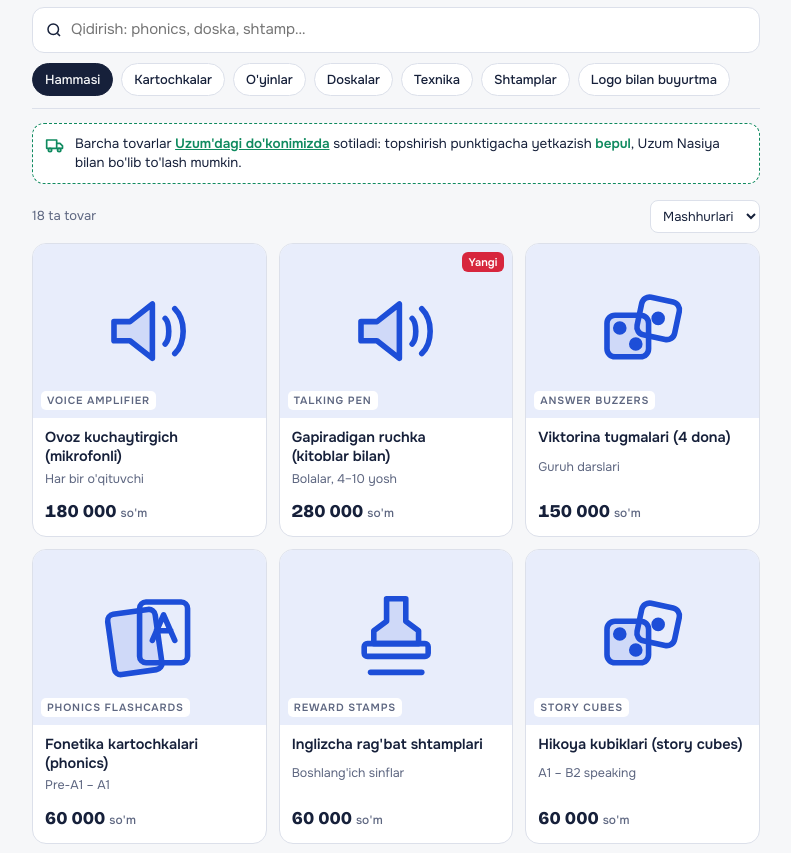
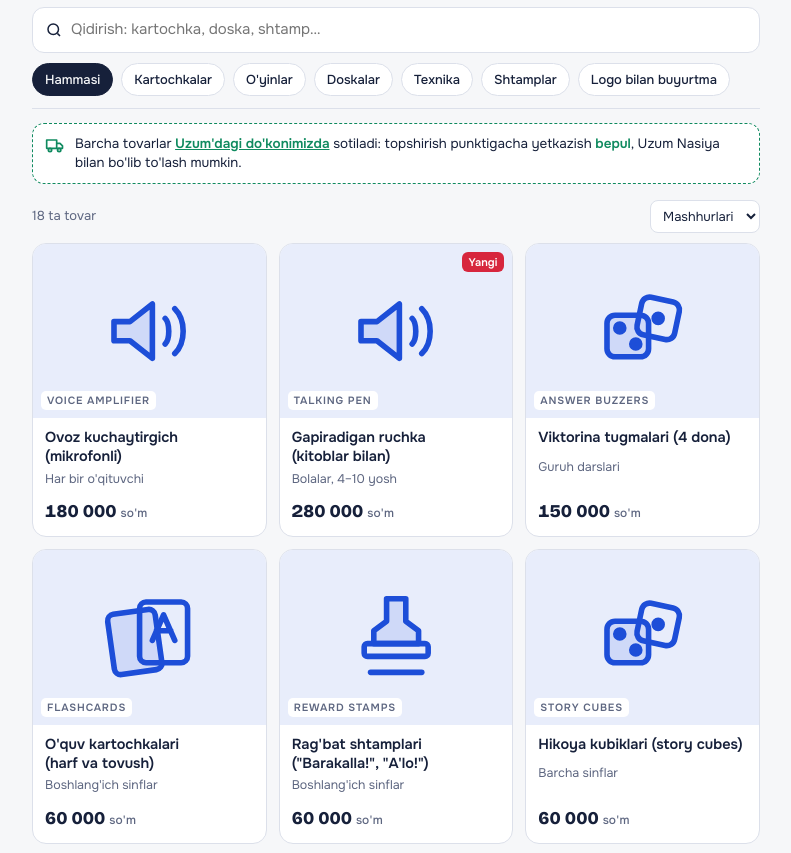
Before and after one commit to feruz199328/dokon, a plain HTML site: page index.html in a window 1280 px wide. Shown: the part 61-914 px from the top of the page, without its empty margins (244-1035 px from the left). Drawn offline with nearby package versions, Linux system fonts and the light colour scheme.

Commit message:
Add files via upload

```diff
--- a/index.html
+++ b/index.html
@@ -157,7 +157,7 @@ form.co{display:grid;gap:10px}
     </div>
     <label class="search" for="q">
       <svg width="18" height="18" viewBox="0 0 24 24" fill="none" stroke="currentColor" stroke-width="2" aria-hidden="true"><circle cx="11" cy="11" r="7"/><path d="m20 20-3.5-3.5"/></svg>
-      <input id="q" type="search" placeholder="Qidirish: phonics, doska, shtamp…" autocomplete="off">
+      <input id="q" type="search" placeholder="Qidirish: kartochka, doska, shtamp…" autocomplete="off">
     </label>
     <div class="chips" id="chips" role="group" aria-label="Toifalar"></div>
   </header>
@@ -196,29 +196,29 @@ const PRODUCTS = [
   {id:"amp",   cat:"audio", type:"uzum", pop:1,  name:"Ovoz kuchaytirgich (mikrofonli)", en:"Voice amplifier", price:180000, for:"Har bir o'qituvchi",
    desc:"Kun bo'yi gapiradigan o'qituvchi uchun. Ovozni kuchaytiradi, tomoqni charchatmaydi.", points:["Bosh yoki belga taqiladigan mikrofon","Zaryadi 8–10 soatga yetadi","Musiqa va audio darslar uchun ham"], uzum:"", img:""},
   {id:"pen",   cat:"audio", type:"uzum", pop:2,  name:"Gapiradigan ruchka (kitoblar bilan)", en:"Talking pen", price:280000, for:"Bolalar, 4–10 yosh", tag:"Yangi",
-   desc:"Ruchkani kitobdagi rasmga tegizsangiz, so'zni to'g'ri talaffuz bilan o'qib beradi.", points:["Kitoblar to'plami bilan","Talaffuzni mustaqil mashq qilish","Uyga vazifa uchun qulay"], uzum:"", img:""},
+   desc:"Ruchkani kitobdagi rasmga tegizsangiz, matnni ovoz chiqarib o'qib beradi. Bolalar mustaqil o'rganadi.", points:["Kitoblar to'plami bilan","Mustaqil o'qish va mashq","Uyga vazifa uchun qulay"], uzum:"", img:""},
   {id:"buzz",  cat:"games", type:"uzum", pop:3,  name:"Viktorina tugmalari (4 dona)", en:"Answer buzzers", price:150000, for:"Guruh darslari",
-   desc:"Kim birinchi bosdi — tovush va chiroq bilan ko'rsatadi. Vocabulary va quiz o'yinlari uchun.", points:["4 ta jamoa uchun","Batareyada ishlaydi","Darsni musobaqaga aylantiradi"], uzum:"", img:""},
-  {id:"phon",  cat:"cards", type:"uzum", pop:4,  name:"Fonetika kartochkalari (phonics)", en:"Phonics flashcards", price:60000, for:"Pre-A1 – A1",
-   desc:"Harf-tovush moslashuvini o'rgatish uchun rasmli kartochkalar.", points:["Har bir harf va tovush birikmasi","Ikki tomonlama: rasm va so'z","Sinf oldida ko'rsatish uchun katta o'lcham"], uzum:"", img:""},
-  {id:"stampE",cat:"stationery", type:"uzum", pop:5, name:"Inglizcha rag'bat shtamplari", en:"Reward stamps", price:60000, for:"Boshlang'ich sinflar",
-   desc:"\"Good job!\", \"Excellent!\", \"Well done!\" — daftar tekshirishda bolalarni rag'batlantiradi.", points:["Bir nechta dizayn to'plamda","O'zi bo'yaladigan shtamp","Rangli siyoh"], uzum:"", img:""},
-  {id:"cubes", cat:"games", type:"uzum", pop:6,  name:"Hikoya kubiklari (story cubes)", en:"Story cubes", price:60000, for:"A1 – B2 speaking",
-   desc:"Kubiklarni tashlang va rasmlar asosida hikoya tuzing. Speaking darsi uchun eng oson faoliyat.", points:["Har darajaga mos","Juft va guruh ishi uchun","Cho'ntakka sig'adi"], uzum:"", img:""},
+   desc:"Kim birinchi bosdi — tovush va chiroq bilan ko'rsatadi. Viktorina va bilimlar bellashuvi uchun.", points:["4 ta jamoa uchun","Batareyada ishlaydi","Darsni musobaqaga aylantiradi"], uzum:"", img:""},
+  {id:"phon",  cat:"cards", type:"uzum", pop:4,  name:"O'quv kartochkalari (harf va tovush)", en:"Flashcards", price:60000, for:"Boshlang'ich sinflar",
+   desc:"Harflar, so'zlar va tushunchalarni o'rgatish uchun rasmli kartochkalar.", points:["Harflar, raqamlar va rasmlar","Ikki tomonlama: rasm va so'z","Sinf oldida ko'rsatish uchun katta o'lcham"], uzum:"", img:""},
+  {id:"stampE",cat:"stationery", type:"uzum", pop:5, name:"Rag'bat shtamplari (\"Barakalla!\", \"A'lo!\")", en:"Reward stamps", price:60000, for:"Boshlang'ich sinflar",
+   desc:"\"Barakalla!\", \"A'lo!\", \"Zo'r!\" — daftar tekshirishda bolalarni rag'batlantiradi.", points:["Bir nechta dizayn to'plamda","O'zi bo'yaladigan shtamp","Rangli siyoh"], uzum:"", img:""},
+  {id:"cubes", cat:"games", type:"uzum", pop:6,  name:"Hikoya kubiklari (story cubes)", en:"Story cubes", price:60000, for:"Barcha sinflar",
+   desc:"Kubiklarni tashlang va rasmlar asosida hikoya tuzing. Nutq o'stirish va ijodiy fikrlash uchun eng oson mashg'ulot.", points:["Har yoshga mos","Juft va guruh ishi uchun","Cho'ntakka sig'adi"], uzum:"", img:""},
   {id:"pult",  cat:"audio", type:"uzum", pop:7,  name:"Prezentatsiya pulti (lazerli)", en:"Wireless presenter", price:90000, for:"Slayd bilan dars o'tadiganlar",
    desc:"Slaydlarni sinf ichida yurib almashtiring, lazer bilan ko'rsating.", points:["USB orqali ulanadi, sozlash shart emas","10 metrgacha masofa","PowerPoint va Google Slides bilan ishlaydi"], uzum:"", img:""},
-  {id:"cvc",   cat:"cards", type:"uzum", pop:8,  name:"CVC so'z kubiklari", en:"CVC word blocks", price:70000, for:"Pre-A1",
-   desc:"Aylanadigan kubiklardan cat, dog, pen kabi uch harfli so'zlar yasaladi.", points:["O'qishni o'rgatish uchun","Yog'och kubiklar","Mustaqil mashq qilish uchun"], uzum:"", img:""},
+  {id:"cvc",   cat:"cards", type:"uzum", pop:8,  name:"So'z yasash kubiklari", en:"Word blocks", price:70000, for:"1–2-sinflar",
+   desc:"Aylanadigan kubiklardan so'z yasab, o'qishni o'yin orqali o'rganadi.", points:["O'qishni o'rgatish uchun","Yog'och kubiklar","Mustaqil mashq qilish uchun"], uzum:"", img:""},
   {id:"board", cat:"boards", type:"uzum", pop:9,  name:"Mini doskalar (10 dona to'plam)", en:"Mini whiteboards", price:180000, for:"Butun sinf uchun",
-   desc:"Har bir o'quvchi javobini yozib ko'rsatadi — kim tushundi, darhol ko'rinadi.", points:["Ikki tomonlama","Marker va o'chirgich bilan","Spelling va dictation uchun"], uzum:"", img:""},
-  {id:"mag",   cat:"boards", type:"uzum", pop:10, name:"Magnitli harflar to'plami", en:"Magnetic letters", price:60000, for:"Pre-A1 – A1",
+   desc:"Har bir o'quvchi javobini yozib ko'rsatadi — kim tushundi, darhol ko'rinadi.", points:["Ikki tomonlama","Marker va o'chirgich bilan","Imlo va diktant uchun"], uzum:"", img:""},
+  {id:"mag",   cat:"boards", type:"uzum", pop:10, name:"Magnitli harflar to'plami", en:"Magnetic letters", price:60000, for:"Boshlang'ich sinflar",
    desc:"Doskaga yopishadigan katta va kichik harflar.", points:["Rangli, yirik harflar","So'z yasash o'yinlari","Magnitli doskaga mos"], uzum:"", img:""},
   {id:"pocket",cat:"boards", type:"uzum", pop:11, name:"Cho'ntakli doska (pocket chart)", en:"Pocket chart", price:90000, for:"Boshlang'ich sinflar",
    desc:"Kartochkalar, gaplar va jadvalni devorga ilib ko'rsatish uchun.", points:["Shaffof cho'ntaklar","Ilib qo'yish uchun halqalar","Kundalik jadval va so'zlar uchun"], uzum:"", img:""},
-  {id:"esl",   cat:"games", type:"uzum", pop:12, name:"ESL stol o'yinlari", en:"ESL board games", price:90000, for:"A1 – A2",
-   desc:"Grammatika va so'z boyligini o'yin orqali mustahkamlash.", points:["Guruh bilan o'ynash uchun","Takrorlash darslari uchun","Qoidalari oddiy"], uzum:"", img:""},
+  {id:"esl",   cat:"games", type:"uzum", pop:12, name:"O'quv stol o'yinlari", en:"Board games", price:90000, for:"Barcha sinflar",
+   desc:"Bilimni o'yin orqali mustahkamlash: matematika, ona tili, chet tili.", points:["Guruh bilan o'ynash uchun","Takrorlash darslari uchun","Qoidalari oddiy"], uzum:"", img:""},
   {id:"pup",   cat:"games", type:"uzum", pop:13, name:"Qo'g'irchoq-qo'lqoplar (5 ta)", en:"Hand puppets", price:100000, for:"Bolalar guruhlari",
-   desc:"Dialog va rolli o'yinlarni jonlantiradi. Uyatchan bolalar ham gapira boshlaydi.", points:["5 xil hayvon","Yumshoq mato","Speaking va storytelling uchun"], uzum:"", img:""},
+   desc:"Dialog va rolli o'yinlarni jonlantiradi. Uyatchan bolalar ham gapira boshlaydi.", points:["5 xil hayvon","Yumshoq mato","Nutq va ertak darslari uchun"], uzum:"", img:""},
   {id:"stamp", cat:"stationery", type:"uzum", pop:14, name:"Rag'batlantirish shtamplari", en:"Teacher stamps", price:60000, for:"Barcha o'qituvchilar",
    desc:"Baho va rag'bat uchun shtamplar to'plami.", points:["Bir nechta dizayn","O'zi bo'yaladi","Daftar tekshirishni tezlashtiradi"], uzum:"", img:""},
   /* Logo bilan buyurtma: o'quv markazlari va maktablar uchun */
```
